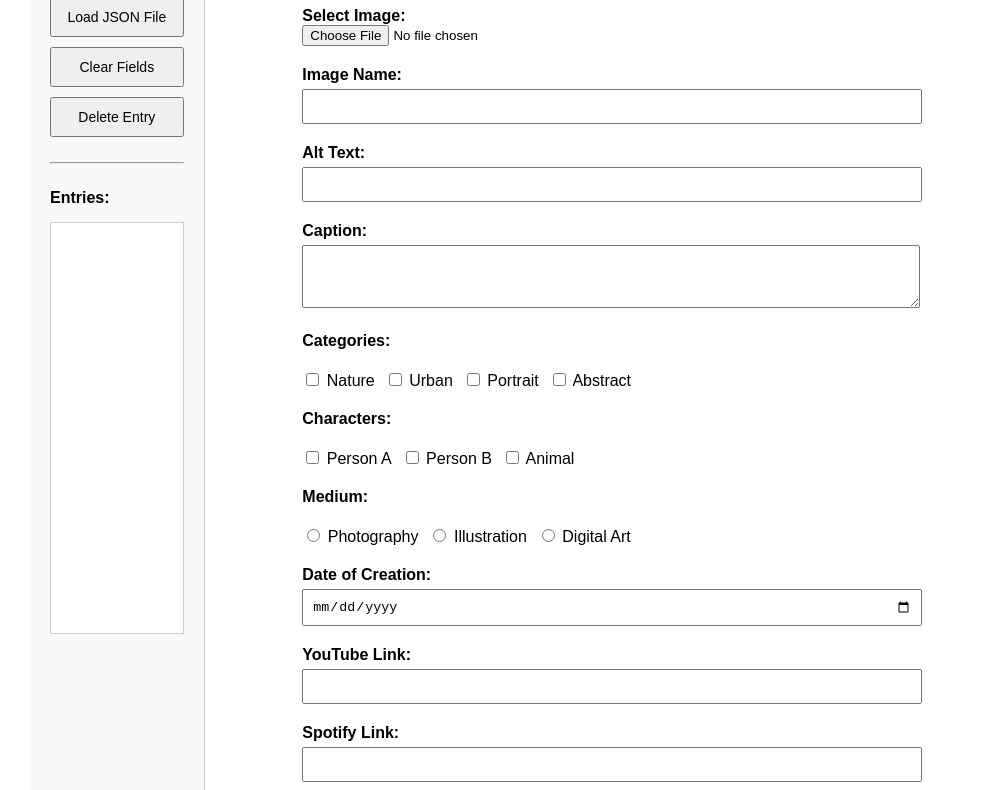
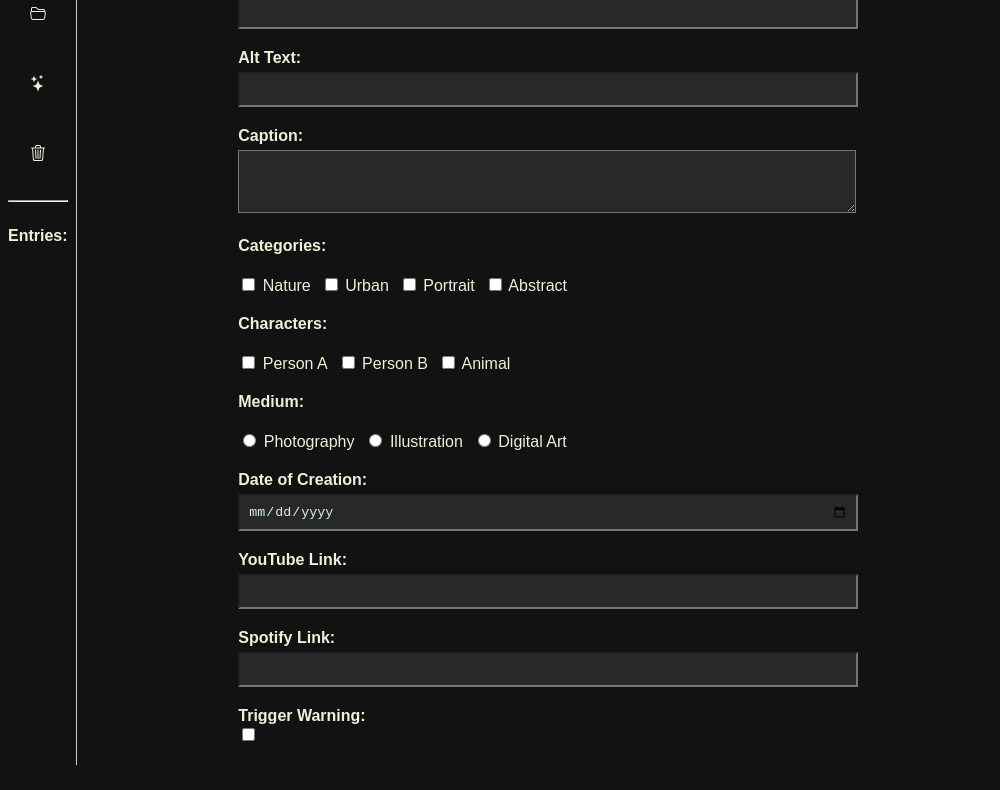
Before and after one commit to jas20202/ImageFormatterV2, an Electron app: page index.html in a window 1000 px wide. Shown: the part 103-893 px from the top of the page. After the commit the page ends 868 px from the top, so only its background shows below. Drawn offline with Linux system fonts and the light colour scheme.

Commit message:
changes colors and buttons

```diff
--- /dev/null
+++ b/index.css
@@ -0,0 +1,153 @@
+:root {
+    /* Primary Colors */
+    --color-primary-100: #56d667;
+    --color-primary-200: #6edb78;
+    --color-primary-300: #84e089;
+    --color-primary-400: #97e59a;
+    --color-primary-500: #aaeaab;
+    --color-primary-600: #bceebb;
+
+    /* Surface Colors */
+    --color-surface-100: #121212;
+    --color-surface-200: #282828;
+    --color-surface-300: #3f3f3f;
+    --color-surface-400: #575757;
+    --color-surface-500: #717171;
+    --color-surface-600: #8b8b8b;
+
+    /* Mixed Surface Colors */
+    --color-surface-mixed-100: #1b231b;
+    --color-surface-mixed-200: #303830;
+    --color-surface-mixed-300: #464d46;
+    --color-surface-mixed-400: #5e645e;
+    --color-surface-mixed-500: #777c77;
+    --color-surface-mixed-600: #909590;
+
+    /* Text Colors */
+    --text-100: #eef1da;
+    --text-200: #dce2b6;
+    --text-300: #cbd491;
+    --text-400: #bac66c;
+    --text-500: #a9b847;
+    --text-600: #879339;
+
+    /* Background Colors */
+    --background-100: #e6e6e6;
+    --background-200: #cccccc;
+    --background-300: #b3b3b3;
+    --background-400: #999999;
+    --background-500: #808080;
+    --background-600: #666666;
+
+    /* Primary Shades */
+    --primary-100: #d6f5d6;
+    --primary-200: #adebae;
+    --primary-300: #84e185;
+    --primary-400: #5bd75d;
+    --primary-500: #32cd34;
+    --primary-600: #28a42a;
+
+    /* Secondary and Accent */
+    --secondary-100: #e6e6e6;
+    --secondary-200: #cccccc;
+    --secondary-300: #b3b3b3;
+    --secondary-400: #999999;
+    --secondary-500: #808080;
+    --secondary-600: #666666;
+
+    --accent-100: #d6f5d8;
+    --accent-200: #aeeab1;
+    --accent-300: #85e08a;
+    --accent-400: #5dd563;
+    --accent-500: #34cb3c;
+    --accent-600: #2aa230;
+  }
+
+
+  body {
+    margin: 0;
+    padding-right: 30px;
+    display: flex;
+    font-family: Arial, sans-serif;
+    background-color: var(--color-surface-100);
+    color: var(--text-100);
+  }
+
+  .toolbar {
+    display: flex;
+    flex-direction: column;
+    gap: 10px;
+    padding: 0.5em;
+    border-right: 1px solid #ccc;
+  }
+
+  .entry-list {
+    flex: 1;
+    overflow-y: auto;
+    max-height: 400px;
+    border: none;
+    padding: 5px;
+  }
+
+  .main-content {
+    flex: 1;
+    padding-left: 30px;
+    max-width: 600px;
+    margin: auto;
+  }
+
+  .form-group {
+    margin-bottom: 20px;
+  }
+
+  label {
+    display: block;
+    margin-top: 15px;
+    font-weight: bold;
+  }
+
+  input[type="text"],
+  input[type="date"],
+  textarea {
+    width: 100%;
+    padding: 8px;
+    margin-top: 5px;
+    background: var(--color-surface-200);
+    color: var(--accent-100);
+  }
+
+  .checkbox-group,
+  .radio-group {
+    display: flex;
+    flex-wrap: wrap;
+    gap: 10px;
+    margin-top: 5px;
+  }
+
+  .checkbox-group label,
+  .radio-group label {
+    font-weight: normal;
+  }
+
+  #image-preview {
+    margin-top: 15px;
+    max-width: 100%;
+    height: auto;
+    display: none;
+    border: 1px solid #ccc;
+    padding: 5px;
+  }
+
+  button {
+    margin-top: 20px;
+    padding: 10px 20px;
+    font-size: 16px;
+    border: none;
+    background: none;
+    color: var(--text-100);
+    border-radius: 5px;
+  }
+
+  button:hover {
+    background-color: var(--color-surface-mixed-200);
+  }
--- a/index.html
+++ b/index.html
@@ -1,112 +1,65 @@
 <!DOCTYPE html>
 <html lang="en">
 <head>
-  <meta charset="UTF-8">
+  <meta charset="UTF-8" />
   <title>Image Formatter</title>
   <script defer src="renderer.js"></script>
   <script defer src="imageHandler.js"></script>
   <script defer src="jsonHandler.js"></script>
-  <style>
-    body {
-      font-family: Arial, sans-serif;
-      display: flex;
-      padding: 30px;
-      margin: 0;
-    }
-    .toolbar {
-      display: flex;
-      flex-direction: column;
-      gap: 10px;
-      padding: 20px;
-      border-right: 1px solid #ccc;
-      background-color: #f9f9f9;
-    }
-    .toolbar button {
-      padding: 10px 15px;
-      font-size: 14px;
-      cursor: pointer;
-    }
-    .main-content {
-      flex: 1;
-      padding-left: 30px;
-      max-width: 600px;
-      margin: auto;
-    }
-    label {
-      display: block;
-      margin-top: 15px;
-      font-weight: bold;
-    }
-    input[type="text"],
-    input[type="date"],
-    select,
-    textarea {
-      width: 100%;
-      padding: 8px;
-      margin-top: 5px;
-    }
-    .checkbox-group, .radio-group {
-      display: flex;
-      flex-wrap: wrap;
-      gap: 10px;
-      margin-top: 5px;
-    }
-    .checkbox-group label, .radio-group label {
-      font-weight: normal;
-    }
-    .form-group {
-      margin-bottom: 20px;
-    }
-    #image-preview {
-      margin-top: 15px;
-      max-width: 100%;
-      height: auto;
-      display: none;
-      border: 1px solid #ccc;
-      padding: 5px;
-    }
-    button[type="submit"] {
-      margin-top: 20px;
-      padding: 10px 20px;
-      font-size: 16px;
-    }
-  </style>
+  <script defer src="icons.js"></script>
+  <script defer src="injectIcons.js"></script>
+  <link rel="stylesheet" href="index.css" />
 </head>
 <body>
-
   <!-- Toolbar -->
   <div class="toolbar">
-    <button id="saveJSON">Save JSON File</button>
-    <button onclick="loadJSON()">Load JSON File</button>
-    <input type="file" id="json-loader" accept=".json" style="display: none;" webkitdirectory/>
-    <button onclick="clearFields()">Clear Fields</button>
-    <button onclick="deleteEntry()">Delete Entry</button>
+    <button id="saveJSON" title="Save">
+      <svg xmlns="http://www.w3.org/2000/svg" width="16" height="16" fill="currentColor" class="bi bi-floppy" viewBox="0 0 16 16">
+        <path d="M11 2H9v3h2z"/>
+        <path d="M1.5 0h11.586a1.5 1.5 0 0 1 1.06.44l1.415 1.414A1.5 1.5 0 0 1 16 2.914V14.5a1.5 1.5 0 0 1-1.5 1.5h-13A1.5 1.5 0 0 1 0 14.5v-13A1.5 1.5 0 0 1 1.5 0M1 1.5v13a.5.5 0 0 0 .5.5H2v-4.5A1.5 1.5 0 0 1 3.5 9h9a1.5 1.5 0 0 1 1.5 1.5V15h.5a.5.5 0 0 0 .5-.5V2.914a.5.5 0 0 0-.146-.353l-1.415-1.415A.5.5 0 0 0 13.086 1H13v4.5A1.5 1.5 0 0 1 11.5 7h-7A1.5 1.5 0 0 1 3 5.5V1H1.5a.5.5 0 0 0-.5.5m3 4a.5.5 0 0 0 .5.5h7a.5.5 0 0 0 .5-.5V1H4zM3 15h10v-4.5a.5.5 0 0 0-.5-.5h-9a.5.5 0 0 0-.5.5z"/>
+      </svg>
+    </button>
+    <button id="openJSON" onclick="loadJSON()" title="Open">
+      <svg xmlns="http://www.w3.org/2000/svg" width="16" height="16" fill="currentColor" class="bi bi-folder2-open" viewBox="0 0 16 16">
+        <path d="M1 3.5A1.5 1.5 0 0 1 2.5 2h2.764c.958 0 1.76.56 2.311 1.184C7.985 3.648 8.48 4 9 4h4.5A1.5 1.5 0 0 1 15 5.5v.64c.57.265.94.876.856 1.546l-.64 5.124A2.5 2.5 0 0 1 12.733 15H3.266a2.5 2.5 0 0 1-2.481-2.19l-.64-5.124A1.5 1.5 0 0 1 1 6.14zM2 6h12v-.5a.5.5 0 0 0-.5-.5H9c-.964 0-1.71-.629-2.174-1.154C6.374 3.334 5.82 3 5.264 3H2.5a.5.5 0 0 0-.5.5zm-.367 1a.5.5 0 0 0-.496.562l.64 5.124A1.5 1.5 0 0 0 3.266 14h9.468a1.5 1.5 0 0 0 1.489-1.314l.64-5.124A.5.5 0 0 0 14.367 7z"/>
+      </svg>
+    </button>
+    <input type="file" id="json-loader" accept=".json" style="display: none;" webkitdirectory />
+    <button id="clearFields" onclick="clearFields()" title="Clear Fields">
+      <svg xmlns="http://www.w3.org/2000/svg" width="16" height="16" fill="currentColor" class="bi bi-stars" viewBox="0 0 16 16">
+        <path d="M7.657 6.247c.11-.33.576-.33.686 0l.645 1.937a2.89 2.89 0 0 0 1.829 1.828l1.936.645c.33.11.33.576 0 .686l-1.937.645a2.89 2.89 0 0 0-1.828 1.829l-.645 1.936a.361.361 0 0 1-.686 0l-.645-1.937a2.89 2.89 0 0 0-1.828-1.828l-1.937-.645a.361.361 0 0 1 0-.686l1.937-.645a2.89 2.89 0 0 0 1.828-1.828zM3.794 1.148a.217.217 0 0 1 .412 0l.387 1.162c.173.518.579.924 1.097 1.097l1.162.387a.217.217 0 0 1 0 .412l-1.162.387A1.73 1.73 0 0 0 4.593 5.69l-.387 1.162a.217.217 0 0 1-.412 0L3.407 5.69A1.73 1.73 0 0 0 2.31 4.593l-1.162-.387a.217.217 0 0 1 0-.412l1.162-.387A1.73 1.73 0 0 0 3.407 2.31zM10.863.099a.145.145 0 0 1 .274 0l.258.774c.115.346.386.617.732.732l.774.258a.145.145 0 0 1 0 .274l-.774.258a1.16 1.16 0 0 0-.732.732l-.258.774a.145.145 0 0 1-.274 0l-.258-.774a1.16 1.16 0 0 0-.732-.732L9.1 2.137a.145.145 0 0 1 0-.274l.774-.258c.346-.115.617-.386.732-.732z"/>
+      </svg>
+    </button>
+    <button id="deleteEntry" onclick="deleteEntry()" title="Delete">
+      <svg xmlns="http://www.w3.org/2000/svg" width="16" height="16" fill="currentColor" class="bi bi-trash3" viewBox="0 0 16 16">
+        <path d="M6.5 1h3a.5.5 0 0 1 .5.5v1H6v-1a.5.5 0 0 1 .5-.5M11 2.5v-1A1.5 1.5 0 0 0 9.5 0h-3A1.5 1.5 0 0 0 5 1.5v1H1.5a.5.5 0 0 0 0 1h.538l.853 10.66A2 2 0 0 0 4.885 16h6.23a2 2 0 0 0 1.994-1.84l.853-10.66h.538a.5.5 0 0 0 0-1zm1.958 1-.846 10.58a1 1 0 0 1-.997.92h-6.23a1 1 0 0 1-.997-.92L3.042 3.5zm-7.487 1a.5.5 0 0 1 .528.47l.5 8.5a.5.5 0 0 1-.998.06L5 5.03a.5.5 0 0 1 .47-.53Zm5.058 0a.5.5 0 0 1 .47.53l-.5 8.5a.5.5 0 1 1-.998-.06l.5-8.5a.5.5 0 0 1 .528-.47M8 4.5a.5.5 0 0 1 .5.5v8.5a.5.5 0 0 1-1 0V5a.5.5 0 0 1 .5-.5"/>
+      </svg>
+    </button>
 
-    <hr style="margin: 15px 0;">
+    <hr style="margin: 15px 0;" />
 
     <div style="font-weight: bold; margin-bottom: 5px;">Entries:</div>
-    <div id="entry-list" style="flex: 1; overflow-y: auto; max-height: 400px; border: 1px solid #ccc; padding: 5px; background: #fff;">
+    <div id="entry-list" class="entry-list">
       <!-- Populated dynamically -->
     </div>
   </div>
 
   <!-- Main Form Content -->
   <div class="main-content">
-    <h1>Upload Image with Metadata</h1>
     <div class="form-group">
       <label for="image">Select Image:</label>
-      <input type="file" id="image" name="image" accept="image/*">
-      <img id="image-preview" src="#" alt="Image Preview">
+      <input type="file" id="image" name="image" accept="image/*" />
+      <img id="image-preview" src="#" alt="Image Preview" />
     </div>
 
     <div class="form-group">
       <label for="name">Image Name:</label>
-      <input type="text" id="name" name="name" required>
+      <input type="text" id="name" name="name" required />
     </div>
 
     <div class="form-group">
       <label for="alt">Alt Text:</label>
-      <input type="text" id="alt" name="alt" required>
+      <input type="text" id="alt" name="alt" required />
     </div>
 
     <div class="form-group">
@@ -117,49 +70,49 @@
     <div class="form-group">
       <label>Categories:</label>
       <div class="checkbox-group">
-        <label><input type="checkbox" name="categories" value="Nature"> Nature</label>
-        <label><input type="checkbox" name="categories" value="Urban"> Urban</label>
-        <label><input type="checkbox" name="categories" value="Portrait"> Portrait</label>
-        <label><input type="checkbox" name="categories" value="Abstract"> Abstract</label>
+        <label><input type="checkbox" name="categories" value="Nature" /> Nature</label>
+        <label><input type="checkbox" name="categories" value="Urban" /> Urban</label>
+        <label><input type="checkbox" name="categories" value="Portrait" /> Portrait</label>
+        <label><input type="checkbox" name="categories" value="Abstract" /> Abstract</label>
       </div>
     </div>
 
     <div class="form-group">
       <label>Characters:</label>
       <div class="checkbox-group">
-        <label><input type="checkbox" name="characters" value="Person A"> Person A</label>
-        <label><input type="checkbox" name="characters" value="Person B"> Person B</label>
-        <label><input type="checkbox" name="characters" value="Animal"> Animal</label>
+        <label><input type="checkbox" name="characters" value="Person A" /> Person A</label>
+        <label><input type="checkbox" name="characters" value="Person B" /> Person B</label>
+        <label><input type="checkbox" name="characters" value="Animal" /> Animal</label>
       </div>
     </div>
 
     <div class="form-group">
       <label>Medium:</label>
       <div class="radio-group">
-        <label><input type="radio" name="medium" value="Photography" required> Photography</label>
-        <label><input type="radio" name="medium" value="Illustration"> Illustration</label>
-        <label><input type="radio" name="medium" value="Digital Art"> Digital Art</label>
+        <label><input type="radio" name="medium" value="Photography" required /> Photography</label>
+        <label><input type="radio" name="medium" value="Illustration" /> Illustration</label>
+        <label><input type="radio" name="medium" value="Digital Art" /> Digital Art</label>
       </div>
     </div>
 
     <div class="form-group">
       <label for="creation-date">Date of Creation:</label>
-      <input type="date" id="creation-date" name="creation_date">
+      <input type="date" id="creation-date" name="creation_date" />
     </div>
 
     <div class="form-group">
-        <label for="youtube-link">YouTube Link:</label>
-        <input type="text" id="youtube-link" name="youtube_link">
+      <label for="youtube-link">YouTube Link:</label>
+      <input type="text" id="youtube-link" name="youtube_link" />
     </div>
 
     <div class="form-group">
-        <label for="spotify-link">Spotify Link:</label>
-        <input type="text" id="spotify-link" name="spotify_link">
+      <label for="spotify-link">Spotify Link:</label>
+      <input type="text" id="spotify-link" name="spotify_link" />
     </div>
 
     <div class="form-group">
       <label for="trigger-warning">Trigger Warning:</label>
-      <input type="checkbox" id="trigger-warning" name="trigger_warning">
+      <input type="checkbox" id="trigger-warning" name="trigger_warning" />
     </div>
   </div>
 </body>
--- a/package.json
+++ b/package.json
@@ -23,6 +23,7 @@
   },
   "homepage": "https://github.com/jas20202/ImageFormatterV2#readme",
   "dependencies": {
+    "bootstrap-icons": "^1.13.1",
     "electron": "^36.1.0",
     "sharp": "^0.34.1"
   }
--- a/renderer.js
+++ b/renderer.js
@@ -73,7 +73,8 @@ function renderEntryList() {
         div.style.padding = '5px';
         div.style.borderBottom = '1px solid #eee';
         if (index === selectedIndex) {
-            div.style.backgroundColor = '#ddeeff';
+            div.style.backgroundColor = 'var(--color-primary-600)';
+            div.style.color = 'var(--color-surface-mixed-100)';
         }
 
         div.addEventListener('click', () => {
```
Also changed, not shown: 1 other file.
